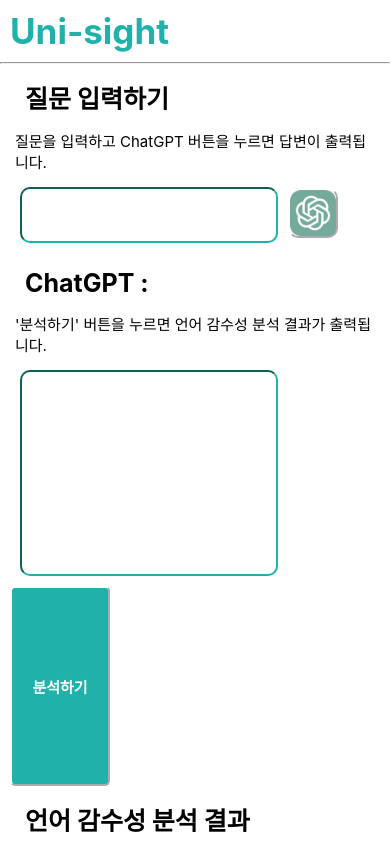
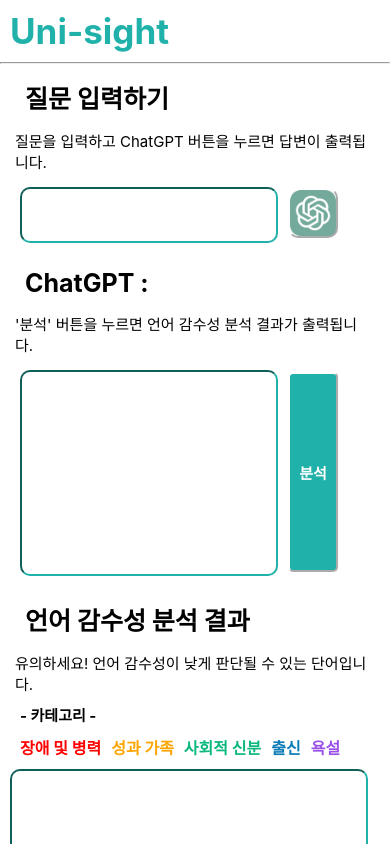
Before and after one commit to e2huh/uni_sight_web, a Vue app in the folder uni_sight/: page / in a window 390 px wide. Shown: the top 844 px of the page. Built offline with nearby package versions, Linux system fonts and the light colour scheme.

Commit message:
mobile ui edit

```diff
--- a/uni_sight/src/App.css
+++ b/uni_sight/src/App.css
@@ -15,8 +15,6 @@
 }
 .inputbox{
   margin : 10px;
-  /* width : 500px; */
-  /* height : 150px; */
 }
 #askin{
   border-color :#20B2AA;
@@ -37,8 +35,6 @@
 }
 .outputbox{
   margin : 10px;
-  /* width : 500px; */
-  /* height : 320px; */
 }
 .gptbox{
   margin : 10px;
@@ -56,7 +52,7 @@
   font-weight: bold;
   border-color: white;
   height : 200px;
-  width : 100px;
+  width : 50px;
 }
 .result{
   margin : 10px;
--- a/uni_sight/src/App.js
+++ b/uni_sight/src/App.js
@@ -20,9 +20,9 @@
       </div>
       <div  className = "outputbox">
         <div className ="text1">ChatGPT :</div>
-        <div className = "text2">'분석하기' 버튼을 누르면 언어 감수성 분석 결과가 출력됩니다.</div>
+        <div className = "text2">'분석' 버튼을 누르면 언어 감수성 분석 결과가 출력됩니다.</div>
         <input className="gptbox" type="text" name="input"/>
-        <button id ="outbtn" type="submit">분석하기</button>
+        <button id ="outbtn" type="submit">분석</button>
       </div>
       <div className = "result">
         <div className="text1">언어 감수성 분석 결과</div>
```
